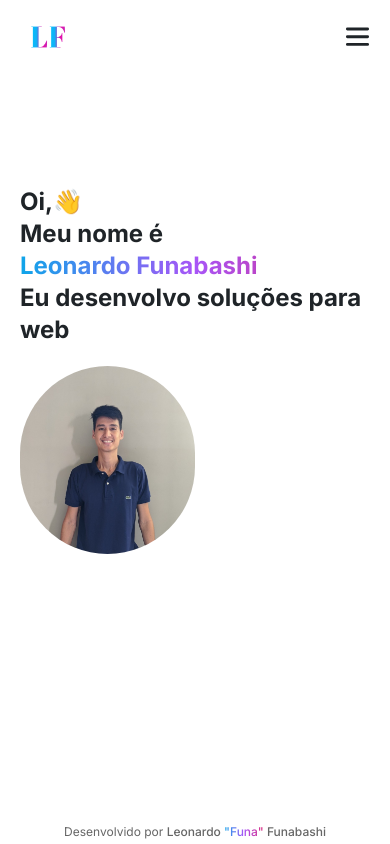
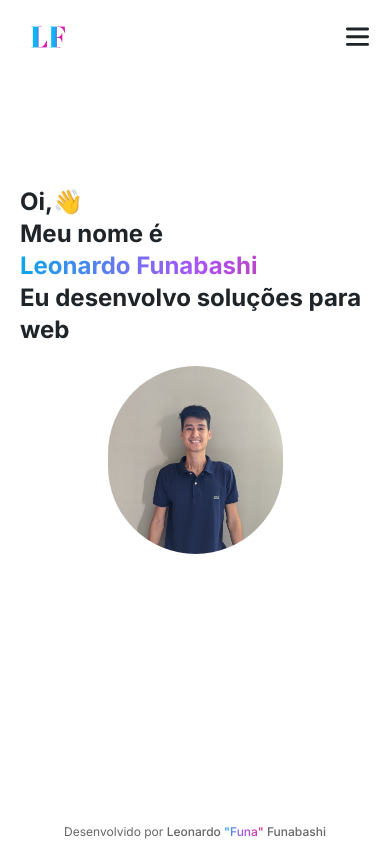
Before and after one commit to LeoFuna/leo-funa, a Next.js app: page / in a window 390 px wide. Built offline with nearby package versions, Linux system fonts and the light colour scheme.

Commit message:
styles: mobile home responsivity

```diff
--- a/src/app/page.js
+++ b/src/app/page.js
@@ -80,7 +80,7 @@ export default function Home() {
           {tagline}
         </h2>
       </div>
-      <div className="mt-5 md:mt-0">
+      <div className="mt-5 flex justify-center md:mt-0">
         <Image ref={myimageref} width={400} height={400} className="w-1/2 md:ml-auto rounded-full" src='/profile.png' alt="Pavan MG" />
       </div>
     </main>
```
